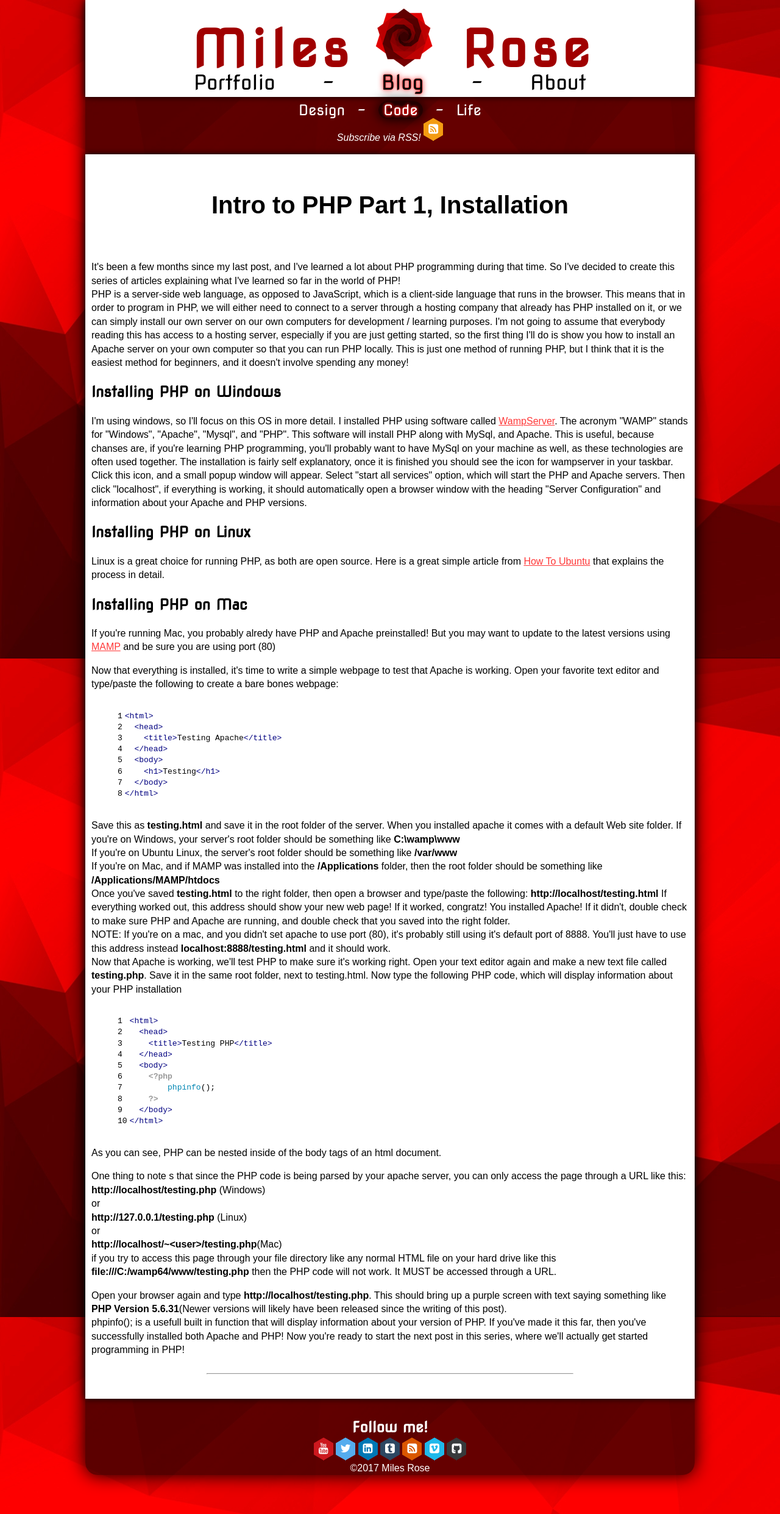
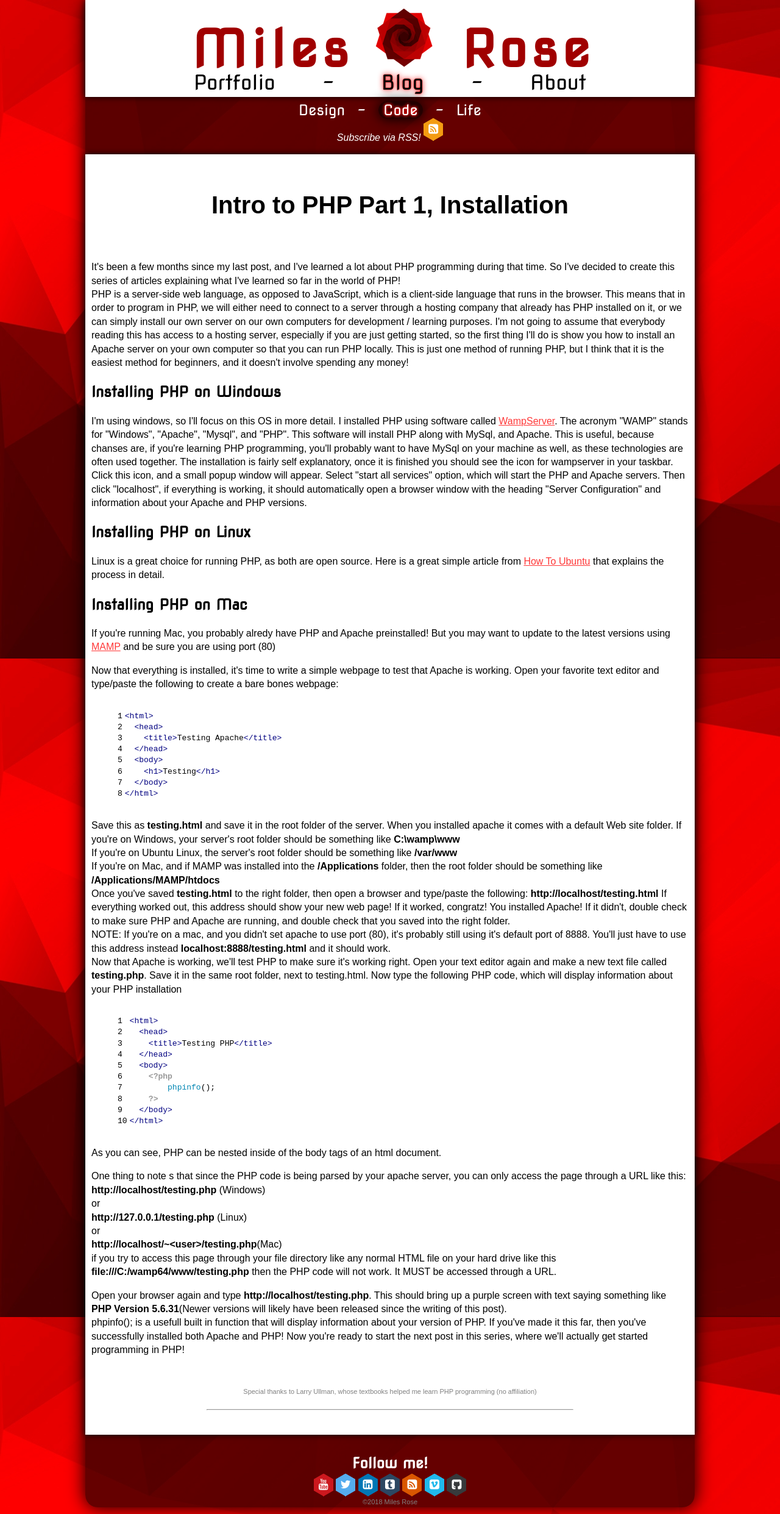
Before and after one commit to MilesOfRoses/my-jekyll, a Jekyll site: the page built from _posts/code/2018-01-26-intro-to-php-part-1.md, in a window 1280 px wide. Shown: the whole page at 61% size. Built offline with Jekyll 4.4.1, drawn with Linux system fonts in a browser that asks for light colours; comment, search, counter and statistics services are not loaded.

Commit message:
added nexcess site to portfolio

```diff
--- a/_layouts/default.html
+++ b/_layouts/default.html
@@ -40,7 +40,7 @@
 		<a href="https://github.com/MilesOfRoses" target="blank"><span class="hb hb-xs spin-icon"><i class="fa fa-github-square"></i></span></a>
 				<!--  Extra Small Buttons spin  End -->
 	</div><!-- /.container -->
-		<p id="copy">©2017 Miles Rose</p>
+		<p id="smallText">©2018 Miles Rose</p>
 	</footer>
 </div>
 
--- a/_posts/code/2018-01-26-intro-to-php-part-1.md
+++ b/_posts/code/2018-01-26-intro-to-php-part-1.md
@@ -73,3 +73,6 @@
 <p>Open your browser again and type <strong>http://localhost/testing.php</strong>. This should bring up a purple screen with text saying something like <strong>PHP Version 5.6.31</strong>(Newer versions will likely have been released since the writing of this post).
 <br>
 phpinfo(); is a usefull built in function that will display information about your version of PHP. If you've made it this far, then you've successfully installed both Apache and PHP! Now you're ready to start the next post in this series, where we'll actually get started programming in PHP!</p>
+
+<br>
+<p id="smallText">Special thanks to Larry Ullman, whose textbooks helped me learn PHP programming (no affiliation)</p>
--- a/css/common.css
+++ b/css/common.css
@@ -231,13 +231,15 @@
 	text-decoration: underline;
 }
 
-.centerText, #copy {
+.centerText, #smallText {
 	text-align: center;
 	margin-top: -5px;
+
 }
 
-#copy{
-	color:white;
+#smallText{
+	color:gray;
+	font-size: 11px;
 }
 
 #headshot{
--- a/index.html
+++ b/index.html
@@ -30,6 +30,10 @@
 	<p class="centerText">Here are links to the websites and apps that I've designed and coded.<br>
 	<div class="photos">
 		<div class="responsive">
+
+
+			<a href="https://milesofroses.github.io/nexcess_redesign/" title="paper-rock-scissors" > <img src="https://farm5.staticflickr.com/4766/39231151635_7ee4d447b6_z.jpg" width="131" height="240" alt="rock paper scissors></a><script async src="//embedr.flickr.com/assets/client-code.js" charset="utf-8"></script>
+
 			<a href="https://cislinux.hfcc.edu/~mrose8/cis-122/prs/prs.html" title="paper-rock-scissors" > <img src="https://farm5.staticflickr.com/4701/24783353497_aab86c1e85_z.jpg" width="131" height="240" alt="rock paper scissors></a><script async src="//embedr.flickr.com/assets/client-code.js" charset="utf-8"></script>
 
 			<a href="https://cislinux.hfcc.edu/~mrose8/cis-126/midtermV2/index.html" title="k-9 to 5" > <img src="https://farm5.staticflickr.com/4474/37755300036_ebd0f5ca9e_z.jpg" width="131" height="240" alt="k-9 to 5></a><script async src="//embedr.flickr.com/assets/client-code.js" charset="utf-8"></script>
```
Also changed, not shown: _posts/code/2018-01-26-intro-to-php-part-2.md (+3 -0 lines), _posts/code/2018-01-27-intro-to-php-part-3.md (+3 -0 lines), _posts/code/2018-01-27-intro-to-php-part-4.md (added, +125 -0 lines).
